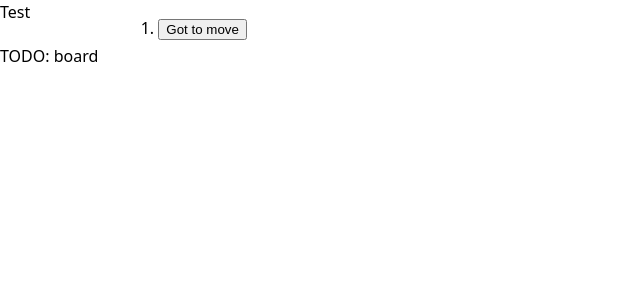
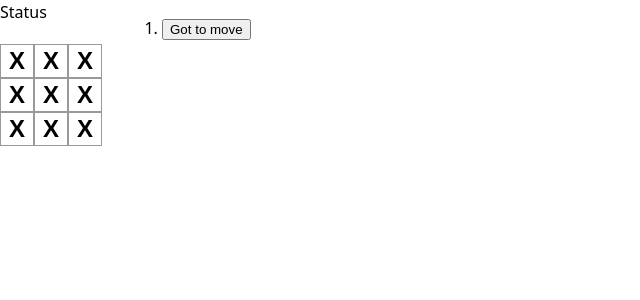
Before and after one commit to yishaiz/react-ts-tic-tac-toe-styled-components, a React (Vite) app: page / in a window 1280 px wide. Shown: the top 300 px of the page, without its empty margins (0-640 px from the left). Built offline with nearby package versions, Linux system fonts and the light colour scheme.

Commit message:
07-board

```diff
--- a/src/components/Game.tsx
+++ b/src/components/Game.tsx
@@ -7,6 +7,7 @@ type LayoutProps = {
 
 const Row = styled.div<LayoutProps>`
   display: flex;
+  /* background-color: lightsalmon; */
   flex-direction: row;
   gap: ${(props) => props.gap}px;
 `;
@@ -27,8 +28,30 @@ const StyledSquare = styled.button`
   font-weight: bold;
 `;
 
+function Square() {
+  return <StyledSquare>X</StyledSquare>;
+}
+
 function Board() {
-  return <div>TODO: board</div>;
+  return (
+    <Column gap={0}>
+      <Row gap={0}>
+        <Square />
+        <Square />
+        <Square />
+      </Row>
+      <Row gap={0}>
+        <Square />
+        <Square />
+        <Square />
+      </Row>{' '}
+      <Row gap={0}>
+        <Square />
+        <Square />
+        <Square />
+      </Row>
+    </Column>
+  );
 }
 
 function Log() {
@@ -45,7 +68,7 @@ function Game() {
   return (
     <Row gap={20}>
       <Column gap={20}>
-        <div>Test</div>
+        <div>Status</div>
         <Board />
       </Column>
       <Log />
```
